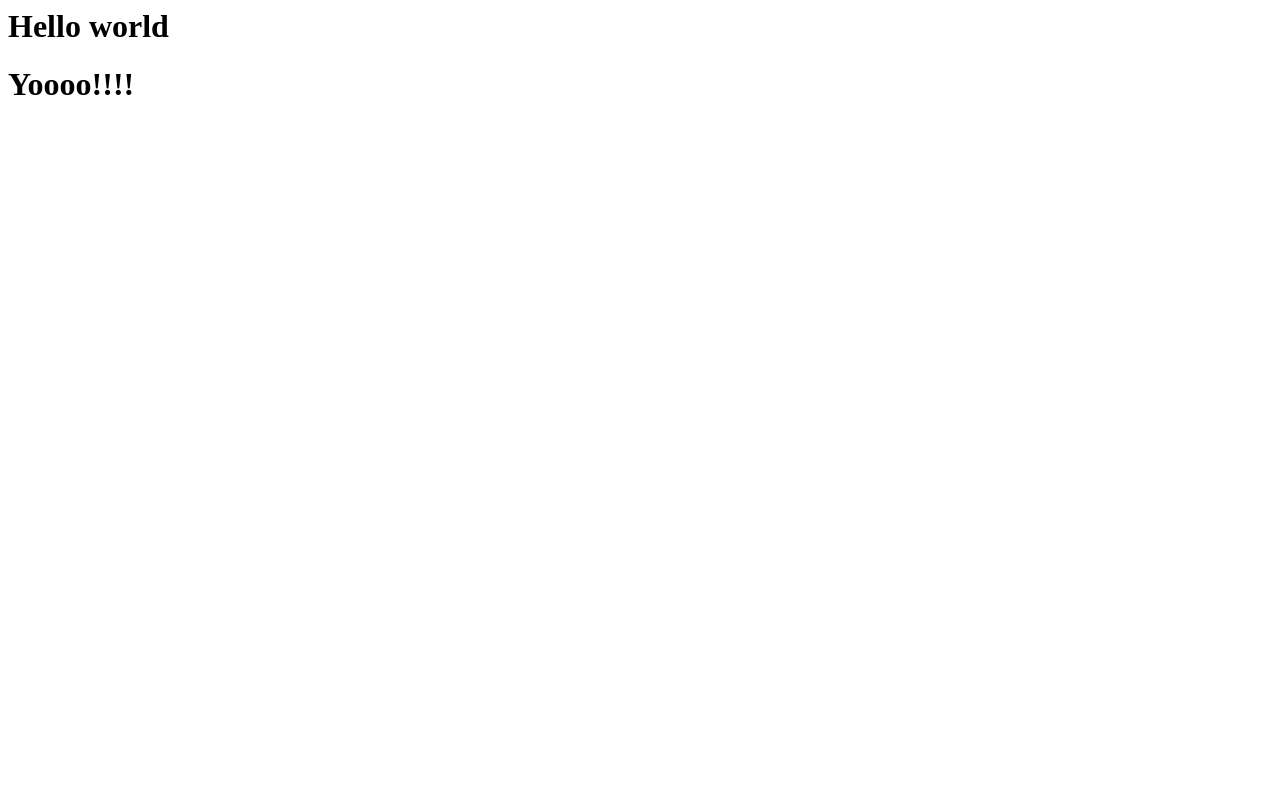
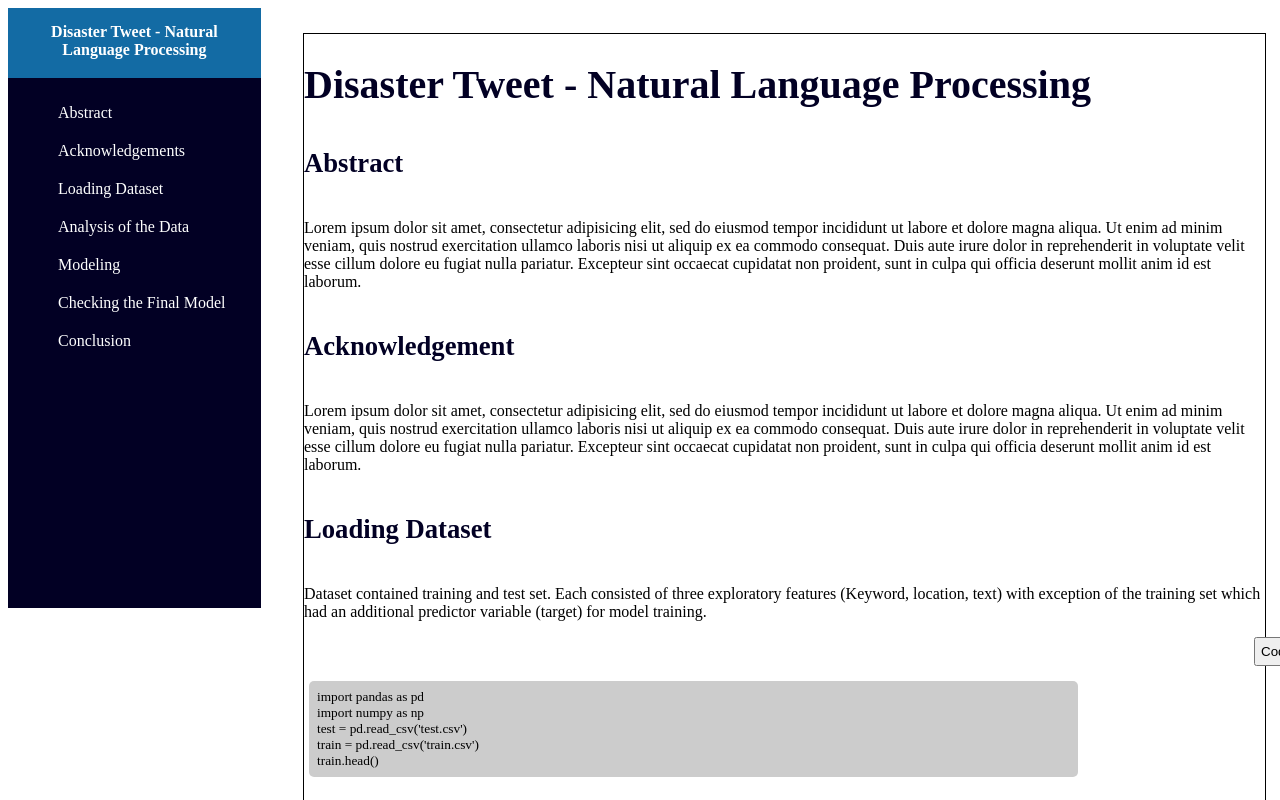
Before and after one commit to giftduru/NLP-Project, a plain HTML site: page index.html in a window 1280 px wide. Shown: the top 800 px of the page. Drawn offline with Linux system fonts and the light colour scheme.

Commit message:
Update index.html

```diff
--- a/index.html
+++ b/index.html
@@ -1,2 +1,72 @@
-<h1> Hello world<h1/>
-Yoooo!!!!
+<!DOCTYPE html>
+<html>
+<head>
+	<title>NLP Project</title>
+	<link rel="stylesheet" type="text/css" href="nlp.css">
+</head>
+<body>
+    <div id="left" style="border: 0px solid #000;list-style-type: none;text-decoration: none;width: 20%;height: 600px;background: #020024;">
+
+    	<h2 style="width: auto;margin: 0px;height: 40px;border: 0px solid #000;padding: 15px;background: #136ba4;color: #fff;text-align: center; font-family: viga; font-size: 12pt;">Disaster Tweet - Natural Language Processing</h2>
+    	<ul style="list-style-type: none;text-decoration: none;">
+    		<a href="#" style="text-decoration: none; color: #fff;"><li style="padding: 10px;border: 0px solid #000;text-decoration: none;">Abstract</li></a>
+    		<a href="#" style="text-decoration: none; color: #fff;"><li style="padding: 10px;border: 0px solid #000;text-decoration: none;">Acknowledgements</li></a>
+    		<a href="#" style="text-decoration: none; color: #fff;"><li style="padding: 10px;border: 0px solid #000;text-decoration: none;">Loading Dataset</li></a>
+    		<a href="#" style="text-decoration: none; color: #fff;"><li style="padding: 10px;border: 0px solid #000;text-decoration: none;">Analysis of the Data</li></a>
+    		<a href="#" style="text-decoration: none; color: #fff;"><li style="padding: 10px;border: 0px solid #000;text-decoration: none;">Modeling</li></a>
+    		<a href="#" style="text-decoration: none; color: #fff;"><li style="padding: 10px;border: 0px solid #000;text-decoration: none;">Checking the Final Model</li></a>
+    		<a href="#" style="text-decoration: none; color: #fff;"><li style="padding: 10px;border: 0px solid #000;text-decoration: none;">Conclusion</li></a>
+    	</ul>
+    </div>
+
+    <div id="right" style="position: relative; display: inline-block; left: 270px; top: -600px; border: 0px solid #000;list-style-type: none;text-decoration: none;width: 80%;height: 600px;background: #fff;">
+
+    	<div style="border: 1px solid #000; margin: 25px; position: relative; width: 95%; height: auto;">
+    		<h1 style="font-family: viga; font-size: 30pt; color: #020024;">Disaster Tweet - Natural Language Processing</h1>
+    		<h2 style="font-family: viga; font-size: 20pt;margin-top: 40px; margin-bottom: 40px; color: #020024;">Abstract</h2>
+    		<p>Lorem ipsum dolor sit amet, consectetur adipisicing elit, sed do eiusmod
+    		tempor incididunt ut labore et dolore magna aliqua. Ut enim ad minim veniam,
+    		quis nostrud exercitation ullamco laboris nisi ut aliquip ex ea commodo
+    		consequat. Duis aute irure dolor in reprehenderit in voluptate velit esse
+    		cillum dolore eu fugiat nulla pariatur. Excepteur sint occaecat cupidatat non
+    		proident, sunt in culpa qui officia deserunt mollit anim id est laborum.</p>
+
+    		<h2 style="font-family: viga; font-size: 20pt;margin-top: 40px; margin-bottom: 40px; color: #020024;">Acknowledgement</h2>
+    		<p>Lorem ipsum dolor sit amet, consectetur adipisicing elit, sed do eiusmod
+    		tempor incididunt ut labore et dolore magna aliqua. Ut enim ad minim veniam,
+    		quis nostrud exercitation ullamco laboris nisi ut aliquip ex ea commodo
+    		consequat. Duis aute irure dolor in reprehenderit in voluptate velit esse
+    		cillum dolore eu fugiat nulla pariatur. Excepteur sint occaecat cupidatat non
+    		proident, sunt in culpa qui officia deserunt mollit anim id est laborum.</p>
+
+    		<h2 style="font-family: viga; font-size: 20pt;margin-top: 40px; margin-bottom: 40px; color: #020024;">Loading Dataset</h2>
+    		<p>Dataset contained training and test set. Each consisted of three exploratory features (Keyword, location, text) with exception of the training set which had an additional predictor variable (target) for model training.</p>
+
+    		<button onclick="codeMenu()" id="cdbtn" style="position: relative;left: 950px; padding: 5px;">Code</button>
+
+    		<div id="code" style="position: relative; border: 0px solid #000; background: #ccc; width: 80%;height: auto;margin-top: 15px;margin-bottom: 15px; margin-left: 5px; border-radius: 5px;"><p style="position: relative; font-size: 10pt;padding: 8px; color: #000;">import pandas as pd<br>
+                               import numpy as np<br>
+                               test = pd.read_csv('test.csv')<br>
+                               train = pd.read_csv('train.csv')<br>
+                               train.head()</p>
+    		</div>
+
+    		<div style="position: relative; border: 1px solid #000; width: 80%;height: 300px;margin-top: 30px;margin-bottom: 30px; margin-left: 10%;">
+
+    		</div>
+    	</div>
+    </div>
+</body>
+
+<script type="text/javascript">
+	function codeMenu() {
+	var codeBtn = document.getElementById('cdbtn');
+	var navbar = document.getElementById('code');
+
+	if(navbar.style.height == "0px"){
+		navbar.style.height = "auto";
+	} else {
+		navbar.style.height = "0px";
+	}
+</script>
+</html>
```
